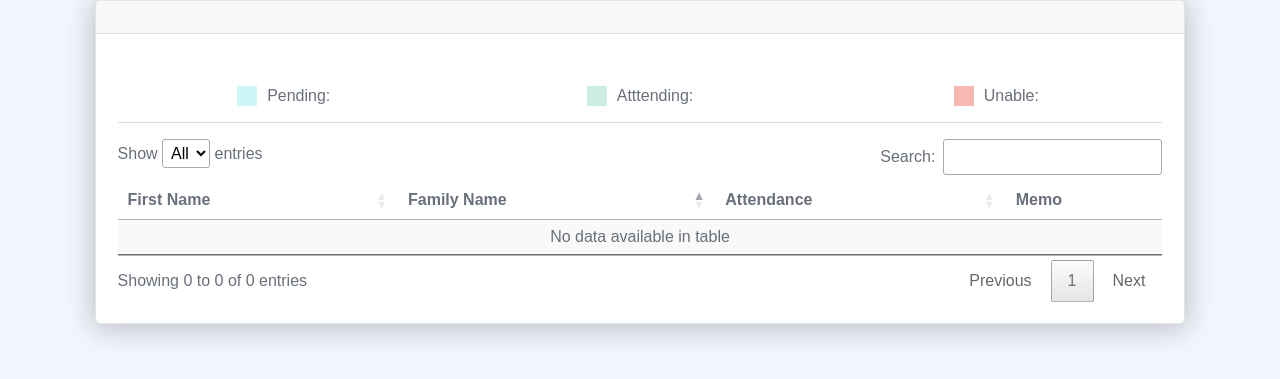
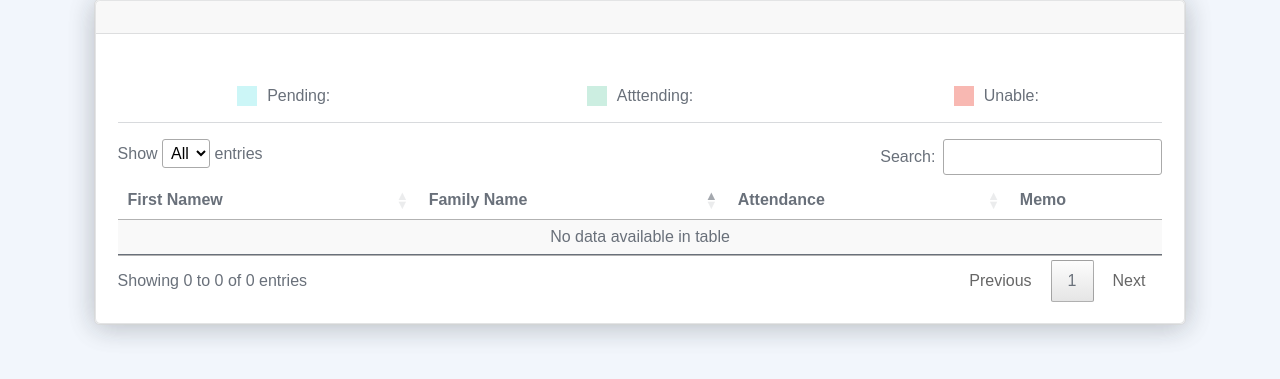
Before and after one commit to faker419/wedding, a Flask app: page /attendance in a window 1280 px wide. Shown: the part 184-563 px from the top of the page. Run offline with Flask 3, Linux system fonts and the light colour scheme; lists and menus that the app fills with data are empty; some libraries are stand-ins or nearby versions.

Commit message:
Update attendance.html

```diff
--- a/templates/attendance.html
+++ b/templates/attendance.html
@@ -112,7 +112,7 @@
                         <table id="attendanceTable" class="table table-responsive-md display nowrap" cellspacing="0" width="100%">
                             <thead>
                                 <tr>
-                                    <th>First Name</th>
+                                    <th>First Namew</th>
                                     <th>Family Name</th>
                                     <th>Attendance</th>
                                     <th>Memo</th>
```
